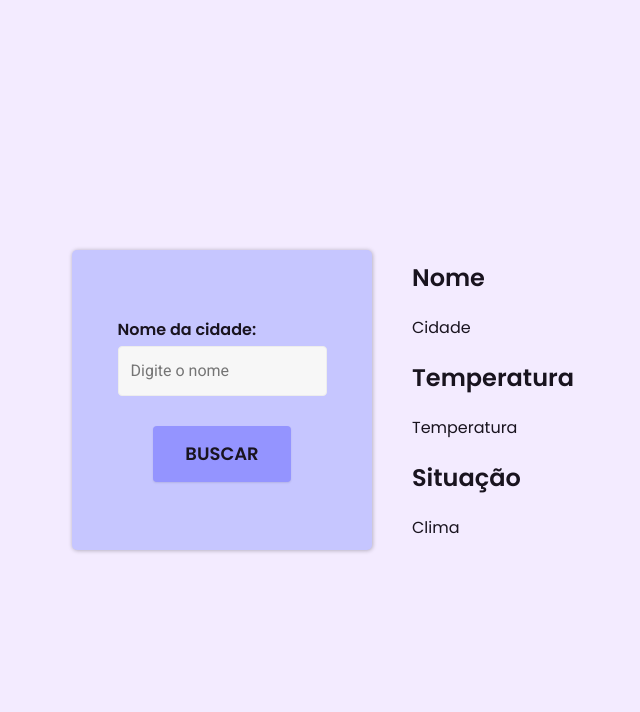
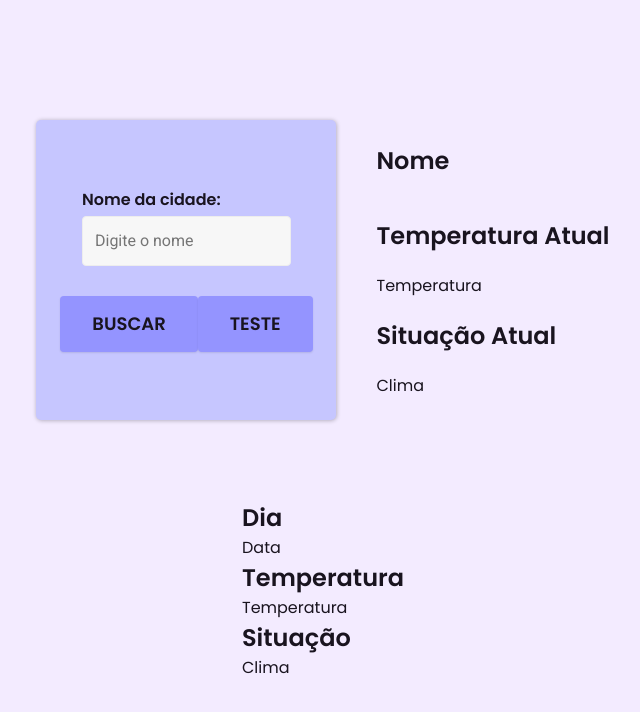
Before and after one commit to JoaoVGomees/api-clima-tempo, a React (Create React App) app: page / in a window 1280 px wide. Shown: the top 712 px of the page, without its empty margins (317-957 px from the left). Built offline with nearby package versions, Linux system fonts and the light colour scheme; the HTML template or start-up script is replaced by a standard one.

Commit message:
feat: try to use useState

```diff
--- a/src/App.css
+++ b/src/App.css
@@ -1,11 +1,13 @@
 .body {
   display: flex;
+  flex-direction: column;
   align-items: center;
   justify-content: center;
   height: 100vh;
   font-family: "Poppins", sans-serif;
   background-color: rgb(243, 235, 255);
   color: hsl(267, 20%, 10%);
+  gap: 80px;
 }
 
 .content {
--- a/src/App.js
+++ b/src/App.js
@@ -1,6 +1,8 @@
 import './App.css';
 import { Card } from './components/Card';
+import CardSemana from './components/CardSemana';
 import { Information } from './components/Information';
+
 
 function App() {
   return (
@@ -8,6 +10,10 @@ function App() {
       <div className="content">
         <Card />
         <Information />
+
+      </div>
+      <div className='dias-semana'>
+        <CardSemana />
       </div>
     </div>
   );
--- a/src/components/Botao/index.js
+++ b/src/components/Botao/index.js
@@ -1,11 +1,13 @@
 import './index.css'
 import Buscar from '../../functions/Buscar';
+import BuscarAll from '../../functions/BuscaAll';
 
 
 export function Botao(props) {
   return (
     <div>
-      <button onClick={Buscar} className="btn">{props.content}</button>
+      <button onClick={Buscar.Buscar} className="btn">{props.content}</button>
+      <button onClick={BuscarAll} className="btn">{props.teste}</button>
     </div>
   );
 }
--- a/src/components/Card/index.js
+++ b/src/components/Card/index.js
@@ -6,7 +6,7 @@ export function Card() {
   return (
     <div className="input-card">
       <Input content="Nome da cidade:"/>
-      <Botao content="Buscar"/>
+      <Botao content="Buscar" teste="teste"/>
     </div>
   );
 }
--- /dev/null
+++ b/src/components/CardSemana/index.js
@@ -0,0 +1,14 @@
+export default function CardSemana() {
+  return (
+    <div className="card-semana">
+      <h2>Dia</h2>
+      <p className="dia">Data</p>
+
+      <h2>Temperatura </h2>
+      <output>Temperatura</output>
+
+      <h2>Situação</h2>
+      <output>Clima</output>
+    </div>
+  );
+}
--- a/src/components/Information/index.js
+++ b/src/components/Information/index.js
@@ -1,13 +1,17 @@
 import './index.css';
+import { useState, useEffect } from 'react';
+import Buscar from '../../functions/Buscar';
 
 export function Information() {
+  const [stateCidade, setStateCidade] = useState(Buscar.nome);
+
   return (
     <div className="information">
       <h2>Nome</h2>
-      <output id="city">Cidade</output>
-      <h2>Temperatura</h2>
+      <output id="city">{stateCidade}</output>
+      <h2>Temperatura Atual</h2>
       <output id="tempe">Temperatura</output>
-      <h2>Situação</h2>
+      <h2>Situação Atual</h2>
       <output id="clima">Clima</output>
     </div>
   );
--- /dev/null
+++ b/src/functions/BuscaAll.js
@@ -0,0 +1,26 @@
+export default function BuscarAll() {
+
+  const cidade = document.querySelector('.nomeCidade').value;
+  const url = `https://api.openweathermap.org/data/2.5/forecast?q=${cidade}&lang=pt_br&appid=777fd6c175f16899b669ab9b22be7638&units=metric`;
+
+  const data = document.querySelector('.dia');
+
+  fetch(url)
+        .then(resposta =>{
+          return resposta.json();
+        })
+          .then(dados =>{
+
+            console.log(dados);
+            console.log(dados.list[0].dt_txt);
+             data.innerText = dados.list[0].dt_txt;
+
+
+
+
+          })
+          .catch(erro => {
+            console.log(erro);
+          })
+
+}
--- a/src/functions/Buscar.js
+++ b/src/functions/Buscar.js
@@ -1,7 +1,12 @@
-export default function Buscar() {
+import { useState } from "react";
+
+let name = '';
+let temp = '';
+let desc = '';
+
+function Buscar() {
 
   const cidade = document.querySelector('.nomeCidade').value;
-
   const url = `https://api.openweathermap.org/data/2.5/weather?q=${cidade}&lang=pt_br&appid=777fd6c175f16899b669ab9b22be7638&units=metric`;
 
   fetch(url)
@@ -12,13 +17,22 @@ export default function Buscar() {
     if (dados.cod !== 200) {
       throw new Error(dados.message);
     }
+    return dados
+    name = dados.name;
+    temp = dados.main.temp + 'º';
+    desc = dados.weather[0].description;
 
-            document.querySelector('#city').value = dados.name;
-            document.querySelector('#tempe').value = dados.main.temp + 'º';
-            document.querySelector('#clima').value = dados.weather[0].description;
+    // document.querySelector('#city').value = dados.name;
+    // document.querySelector('#tempe').value = dados.main.temp + 'º';
+    // document.querySelector('#clima').value = dados.weather[0].description;
           })
           .catch(erro => {
             console.log(erro);
           })
-
 }
+export default {
+  Buscar: Buscar,
+  nome: name,
+  temperatura: temp,
+  descricao: desc
+}
```
Also changed, not shown: src/components/CardSemana/index.css (added). Lines whose indentation alone changed are shown as unchanged.
